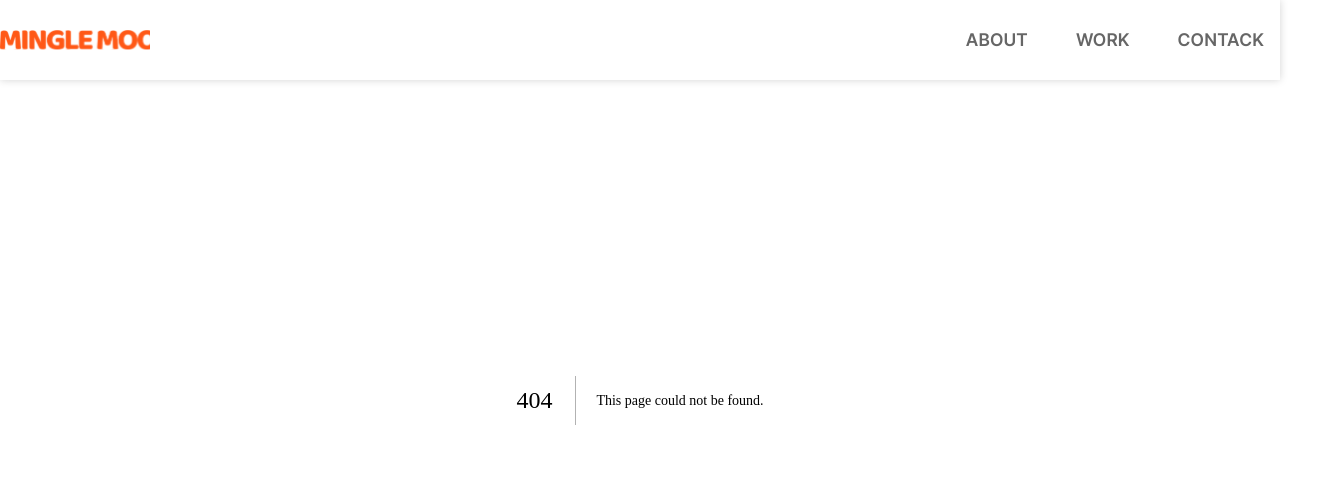
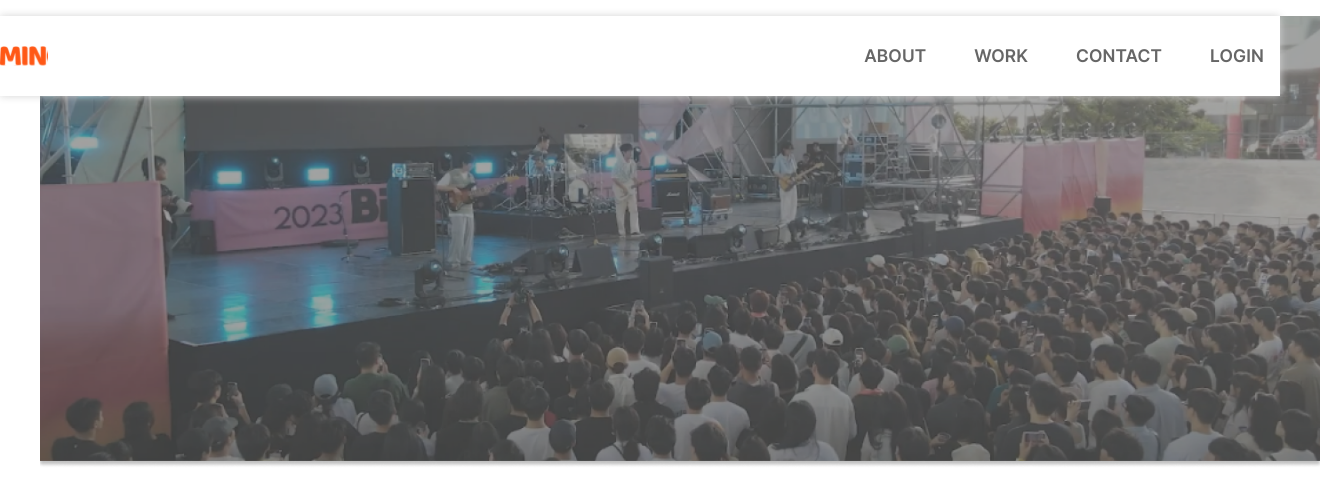
Before and after one commit to this-will-be-the-name-of-your-team/app, a Next.js app: page /contact in a window 1280 px wide. Before the commit this address had no page. Shown: the top 504 px of the page, 1320 px wide, since content can reach past the window. Built offline with nearby package versions, Linux system fonts and the light colour scheme.

Commit message:
feat : work

```diff
--- /dev/null
+++ b/src/app/contact/page.tsx
@@ -0,0 +1,35 @@
+"use client";
+
+import Image from "next/image";
+import { styled } from "styled-components";
+
+const Page = () => {
+  return (
+    <Container>
+      <ImageWrap>
+        <ContactIamge src="/landing/contact.png" alt="문의" width={9999} height={9999} />
+      </ImageWrap>
+    </Container>
+  );
+};
+
+const Container = styled.div`
+  width: 100%;
+  height: 100%;
+  background-color: pink;
+  /* overflow-x: hidden; */
+`;
+
+const ImageWrap = styled.figure`
+  position: relative;
+  width: 100%;
+  height: fit-content;
+`;
+
+const ContactIamge = styled(Image)`
+  width: 100%;
+  height: auto;
+  position: absolute;
+`;
+
+export default Page;
--- a/src/components/Header/index.tsx
+++ b/src/components/Header/index.tsx
@@ -1,18 +1,41 @@
+"use client";
+
+import { flex } from "@/styles/generator/flex";
+import { font } from "@/styles/generator/font";
+import HeaderLogo from "@/styles/svg/headerLogo";
+import { theme } from "@/styles/theme";
 import Link from "next/link";
 import { styled } from "styled-components";
-import { flex } from "@/styles/generator/flex";
-import { font } from "@/styles/generator/font";
-import { theme } from "@/styles/theme";
-import HeaderLogo from "@/styles/svg/headerLogo";
+
+const navigateList = [
+  { href: "/", name: "ABOUT" },
+  { href: "/work", name: "WORK" },
+  { href: "/contact", name: "CONTACT" },
+];
 
 const Header = () => {
+  const accessToken = process.env.NEXT_PUBLIC_AUTHENTICATED_ACCESS_TOKEN;
+  const handleClickLogin = () => {
+    const authorization = prompt("관리자 비밀번호를 입력해주세요.");
+    console.log(authorization);
+    if (authorization === accessToken) {
+      localStorage.setItem("access_token", authorization);
+      alert("로그인 정보가 저장되었습니다.");
+      window.location.reload();
+    } else {
+      alert("비밀번호가 일치하지 않습니다.");
+    }
+  };
   return (
     <HeaderContainer>
       <HeaderLogo />
       <Nav>
-        <NavItem href="">ABOUT</NavItem>
-        <NavItem href="">WORK</NavItem>
-        <NavItem href="">CONTACK</NavItem>
+        {navigateList.map((navigate) => (
+          <NavItem href={navigate.href}>{navigate.name}</NavItem>
+        ))}
+        {localStorage.getItem("access_token") !== accessToken && (
+          <Login onClick={handleClickLogin}>LOGIN</Login>
+        )}
       </Nav>
     </HeaderContainer>
   );
@@ -50,4 +73,19 @@ const NavItem = styled(Link)`
   }
 `;
 
+const Login = styled.button`
+  ${font.H5}
+  color: #666666;
+  background-color: transparent;
+  cursor: pointer;
+  text-decoration: none;
+  padding: 1rem;
+  border-radius: 0.5rem;
+  transition: 0.2s ease-out;
+
+  &:hover {
+    background-color: ${theme.gray[50]};
+  }
+`;
+
 export default Header;
--- a/src/styles/global/index.ts
+++ b/src/styles/global/index.ts
@@ -7,7 +7,9 @@ export const GlobalStyle = createGlobalStyle`
     }
 
     body {
+        box-sizing: border-box;
         margin: 0;
+        padding: 0;
     }
 
     input {
```
Also changed, not shown: src/app/article/page.tsx (deleted, +0 -70 lines), src/app/page.tsx (+8 -8 lines), src/app/work/page.tsx (added, +151 -0 lines), public/landing/contact.png (added), src/app/work/[id]/page.tsx (renamed from src/app/article/[id]/page.tsx), 1 other file (tests, documents, lock files or other folders).
